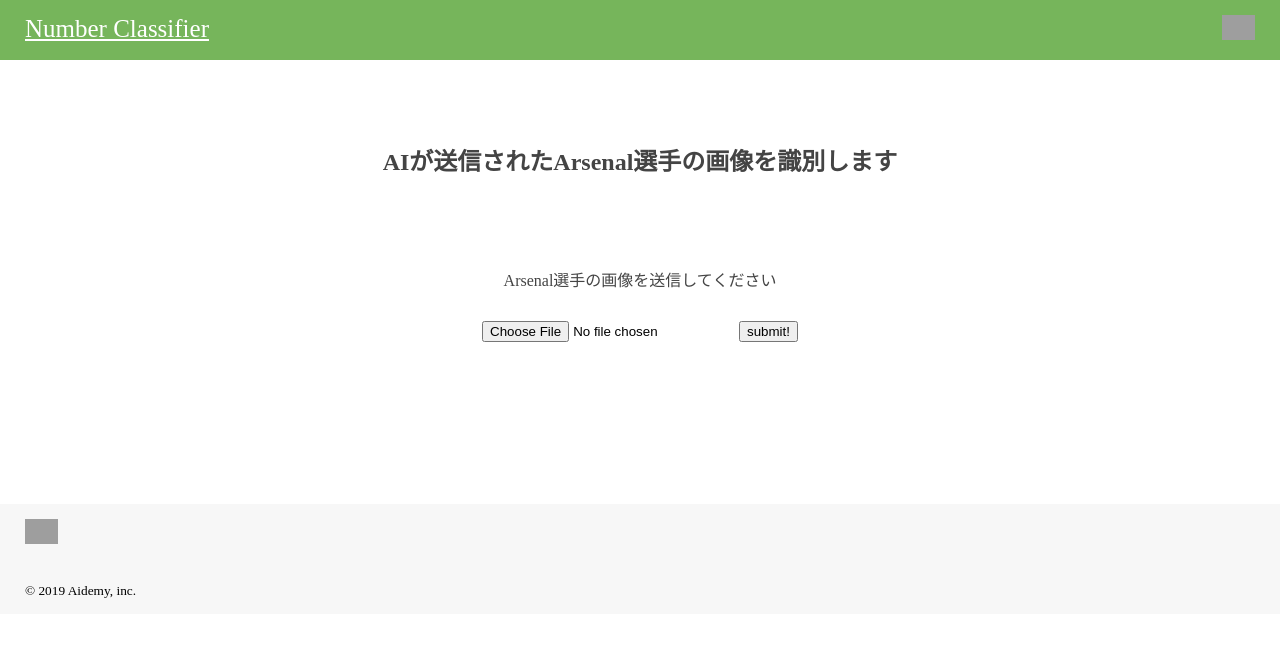
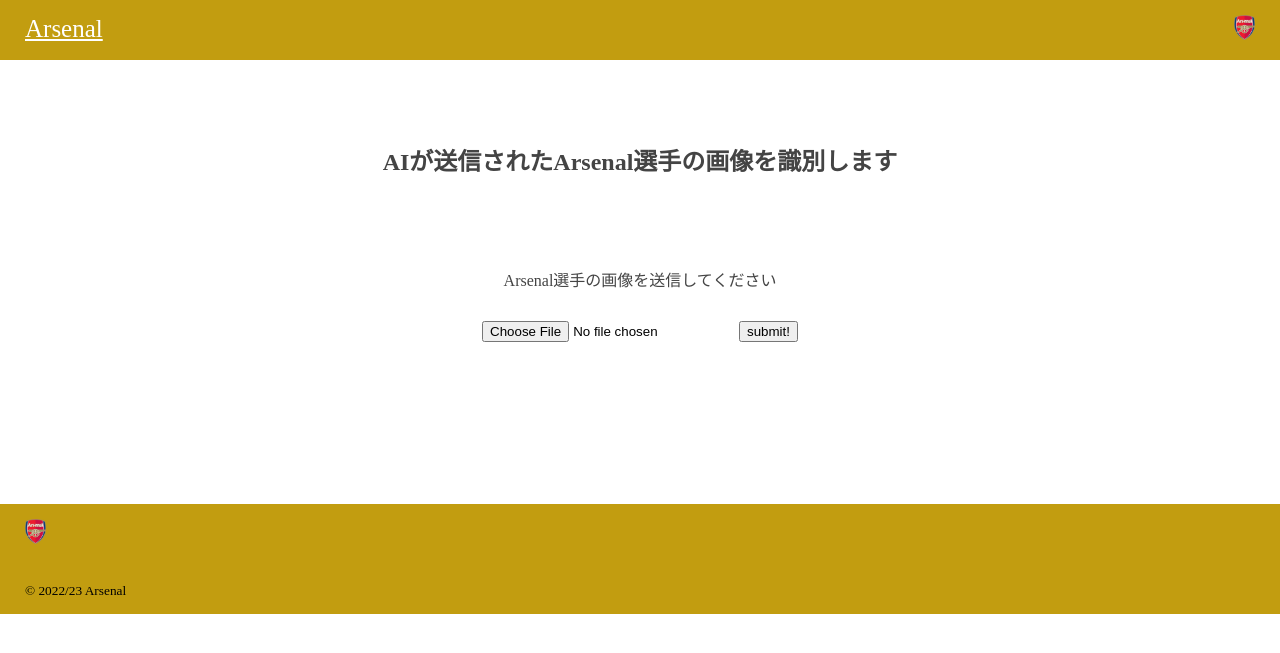
Before and after one commit to gana0827/Artifact_app, a Flask app: page / in a window 1280 px wide. Shown: the top 653 px of the page. Run offline with Flask 2, Linux system fonts and the light colour scheme; grey boxes are pictures that could not be loaded.

Commit message:
third commit

```diff
--- a/static/stylesheet.css
+++ b/static/stylesheet.css
@@ -1,5 +1,5 @@
 header {
-    background-color: #76B55B;
+    background-color: #C29D10;
     height: 60px;
     margin: -8px;
     display: flex;
@@ -45,7 +45,7 @@
 }
 
 footer {
-    background-color: #F7F7F7;
+    background-color: #C29D10;
     height: 110px;
     margin: -8px;
     position: relative;
--- a/templates/index1.html
+++ b/templates/index1.html
@@ -4,13 +4,13 @@
     <meta charset="UTF-8">
     <meta name="viewport" content="width=device-width, initial-scale=1.0">
     <meta http-equiv="X-UA-Compatible" content="ie=edge">
-    <title>Number Classifier</title>
+    <title>Arsenal Classifier</title>
     <link rel="stylesheet" href="./static/stylesheet.css">
 </head>
 <body>
     <header>
-        <img class="header_img" src="https://aidemyexstorage.blob.core.windows.net/aidemycontents/1621500180546399.png" alt="Aidemy">
-        <a class="header-logo" href="#">Number Classifier</a>
+        <img class="header_img" src="./static/images/Arsenalrogo.png" alt="Aidemy">
+        <a class="header-logo" href="#">Arsenal</a>
     </header>
 
     <div class="main">
@@ -24,8 +24,8 @@
     </div>
 
     <footer>
-        <img class="footer_img" src="https://aidemyexstorage.blob.core.windows.net/aidemycontents/1621500180546399.png" alt="Aidemy">
-        <small>&copy; 2019 Aidemy, inc.</small>
+        <img class="footer_img" src="./static/images/Arsenalrogo.png" alt="Aidemy">
+        <small>&copy; 2022/23 Arsenal</small>
     </footer>
 </body>
 </html>
```
Also changed, not shown: static/images/Arsenalrogo.png (added), uploads/000007.jpg (added).
